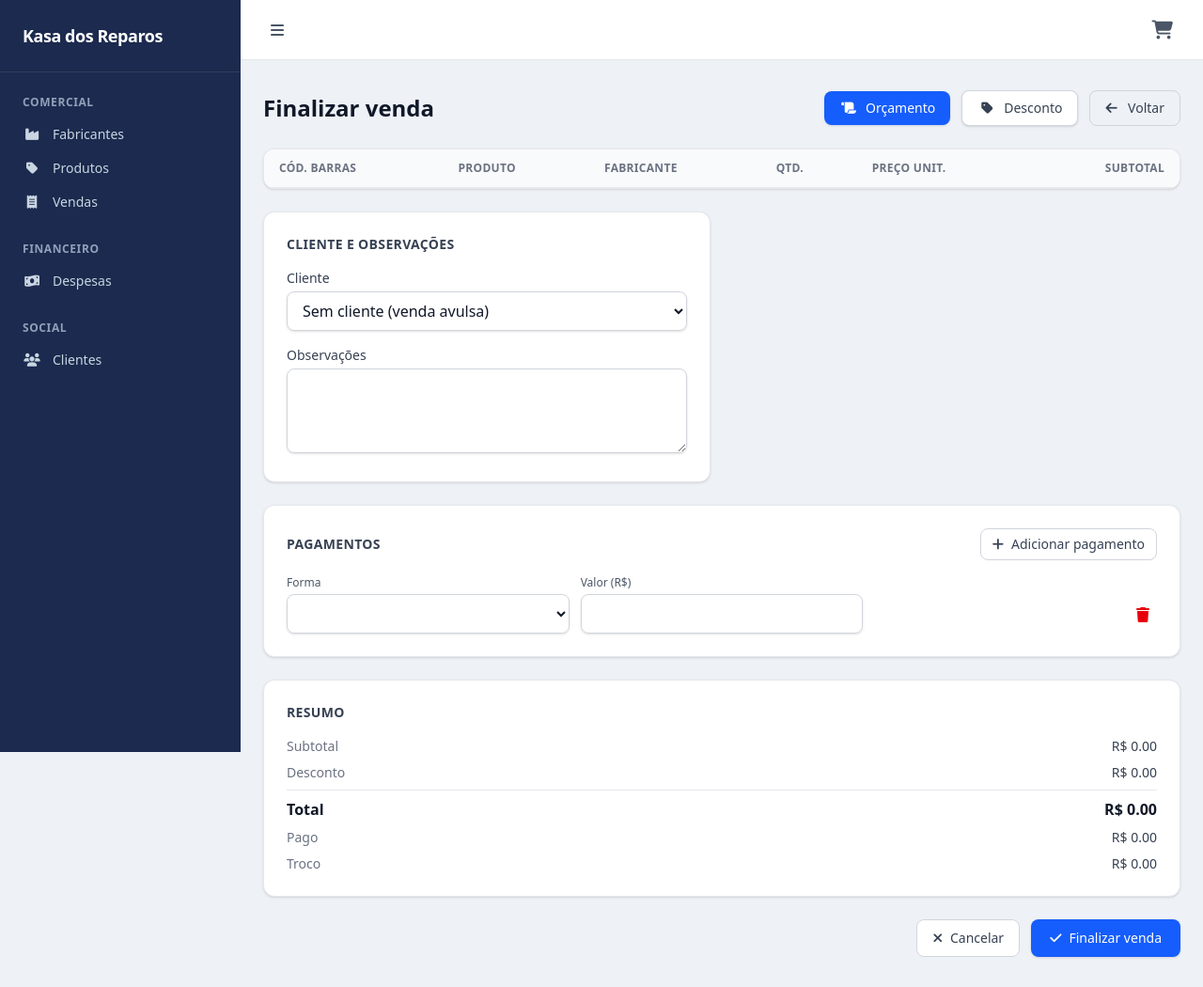
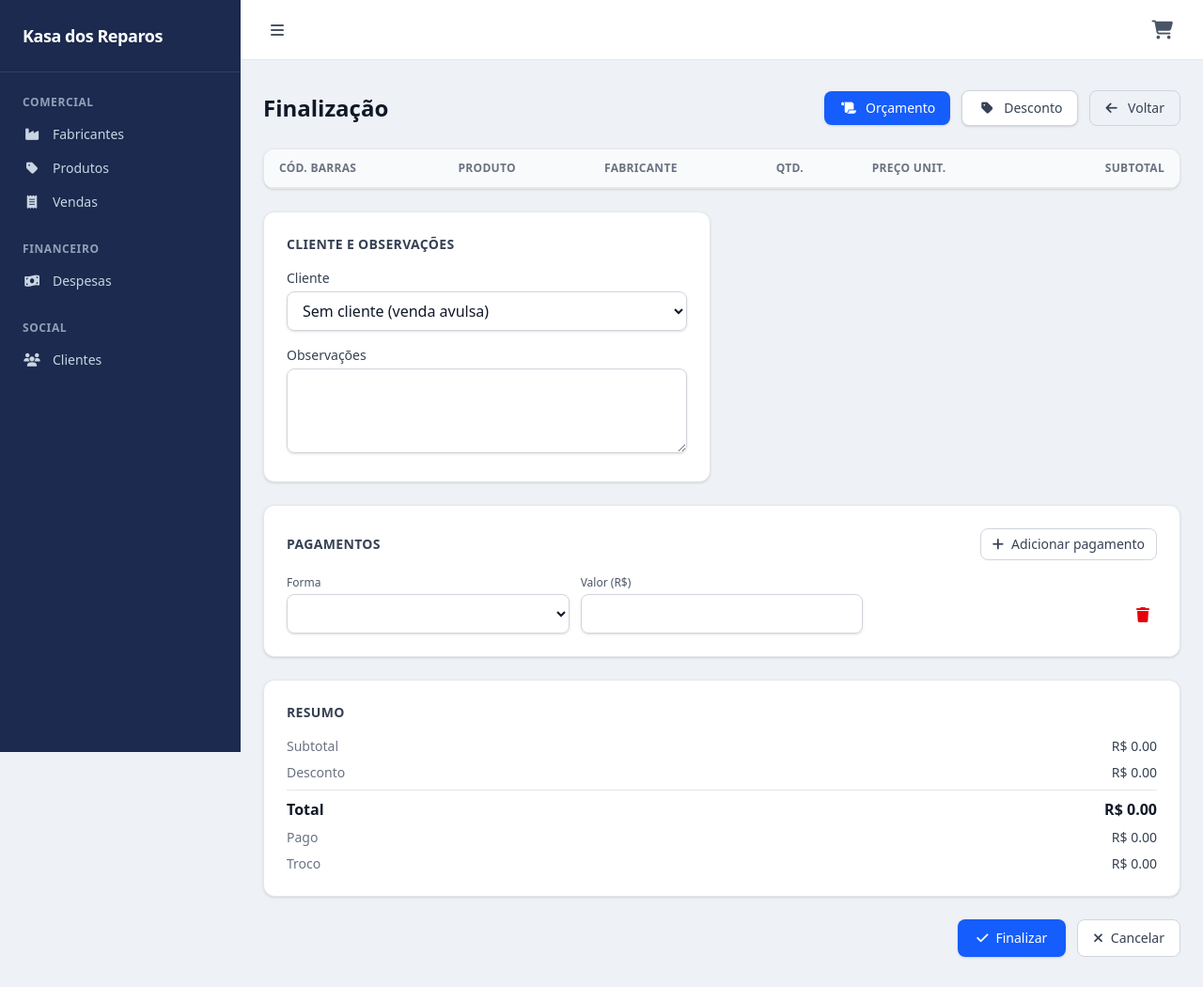
Before and after one commit to gustavolaires/sign-kr, a Django app: template sign/templates/sign/sales/checkout.html in a window 1280 px wide. Shown: the whole page at 94% size. Run offline with Django 5.2, Linux system fonts and the light colour scheme; the template is opened without the code that fills it: values that come from a table or form of the project are taken from there, others are empty; style sheets or scripts are compiled from the project's sources.

Commit message:
style(sign): renomeia títulos/botões de venda e remove link do nome na lista de despesas
- Checkout: título "Checkout" → "Finalização"; botão "Finalizar venda" → "Finalizar"
- Carrinho: título "Carrinho de compras" → "Carrinho"; botão "Checkout" → "Finalizar"
- Despesas (lista): remove o link do nome (acesso ao detalhe segue pelo ícone "Ver")
- Atualiza referências nas docs (fluxos/venda, recursos/vendas)

```diff
--- a/sign/templates/sign/cart/detail.html
+++ b/sign/templates/sign/cart/detail.html
@@ -5,7 +5,7 @@
 {% block content %}
 <div id="cart-app" data-update-url="{% url 'sign:cart_update' %}" data-remove-url="{% url 'sign:cart_remove' %}">
     <div class="mb-6 flex items-center justify-between">
-        <h1 class="text-2xl font-bold">Carrinho de compras</h1>
+        <h1 class="text-2xl font-bold">Carrinho</h1>
         <a href="{% url 'sign:product_list' %}"
            class="rounded-lg border border-gray-300 px-4 py-2 text-sm font-medium text-gray-700 hover:bg-gray-50">
             <i class="fa-solid fa-arrow-left w-5"></i>
@@ -74,7 +74,7 @@
         <div class="mt-6 flex justify-end">
             <a href="{% url 'sign:checkout' %}"
                class="inline-flex items-center gap-2 rounded-lg bg-blue-600 px-5 py-2.5 text-sm font-medium text-white shadow hover:bg-blue-700">
-                Checkout
+                Finalizar
                 <i class="fa-solid fa-arrow-right w-5"></i>
             </a>
         </div>
--- a/sign/templates/sign/expenses/list.html
+++ b/sign/templates/sign/expenses/list.html
@@ -91,9 +91,7 @@
         <tbody class="divide-y divide-gray-100">
             {% for expense in expenses %}
                 <tr class="hover:bg-gray-50">
-                    <td class="px-4 py-3 font-medium">
-                        <a href="{% url 'sign:expense_detail' expense.pk %}" class="text-blue-600 hover:text-blue-800">{{ expense.name }}</a>
-                    </td>
+                    <td class="px-4 py-3 font-medium text-gray-900">{{ expense.name }}</td>
                     <td class="px-4 py-3 text-gray-600">
                         {% if expense.recurrent %}
                             <span class="inline-flex items-center gap-1"><i class="fa-solid fa-rotate text-gray-500"></i> Recorrente</span>
--- a/sign/templates/sign/sales/checkout.html
+++ b/sign/templates/sign/sales/checkout.html
@@ -1,12 +1,12 @@
 {% extends "sign/base.html" %}
 {% load static %}
 
-{% block title %}Finalizar venda · SIGN-KR{% endblock %}
+{% block title %}Checkout · SIGN-KR{% endblock %}
 
 {% block content %}
 <div id="checkout-app" data-subtotal-cents="{{ cart_total_cents }}">
     <div class="mb-6 flex items-center justify-between">
-        <h1 class="text-2xl font-bold">Finalizar venda</h1>
+        <h1 class="text-2xl font-bold">Finalização</h1>
         <div class="flex items-center gap-3">
             <button type="submit" form="checkout-form" formaction="{% url 'sign:sale_quote' %}" name="format" value="58mm" formnovalidate
                     class="inline-flex items-center gap-2 rounded-lg bg-blue-600 px-4 py-2 text-sm font-medium text-white shadow-sm hover:bg-blue-700">
@@ -178,14 +178,14 @@
         </div>
 
         <div class="flex justify-end gap-3">
+            <button type="submit" id="checkout-submit"
+                    class="inline-flex items-center gap-2 rounded-lg bg-blue-600 px-5 py-2.5 text-sm font-medium text-white shadow hover:bg-blue-700">
+                <i class="fa-solid fa-check"></i> Finalizar
+            </button>
             <a href="{% url 'sign:cart_detail' %}"
                class="inline-flex items-center gap-2 rounded-lg border border-gray-300 bg-white px-4 py-2 text-sm font-medium text-gray-700 hover:bg-gray-50">
                 <i class="fa-solid fa-xmark"></i> Cancelar
             </a>
-            <button type="submit" id="checkout-submit"
-                    class="inline-flex items-center gap-2 rounded-lg bg-blue-600 px-5 py-2.5 text-sm font-medium text-white shadow hover:bg-blue-700">
-                <i class="fa-solid fa-check"></i> Finalizar venda
-            </button>
         </div>
     </form>
 
```
Also changed, not shown: docs/fluxos/venda.md (+2 -2 lines), docs/recursos/vendas.md (+2 -2 lines).
